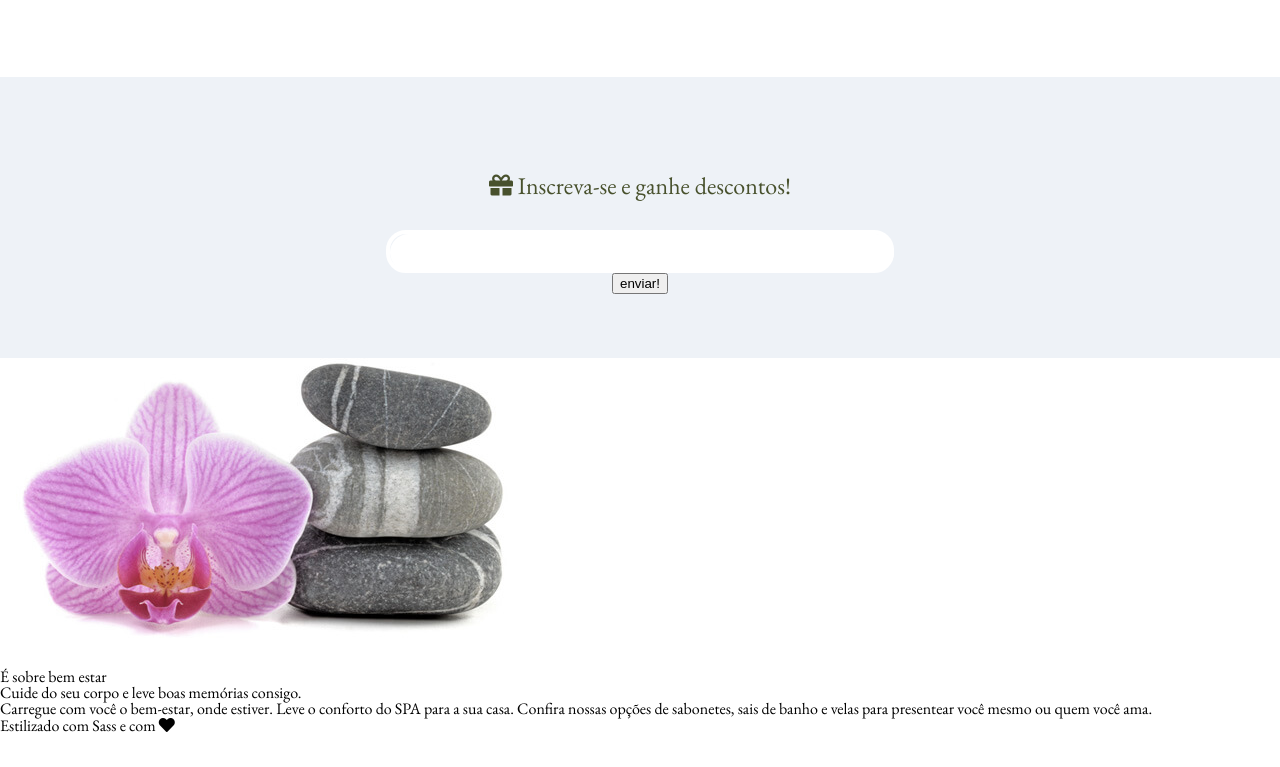
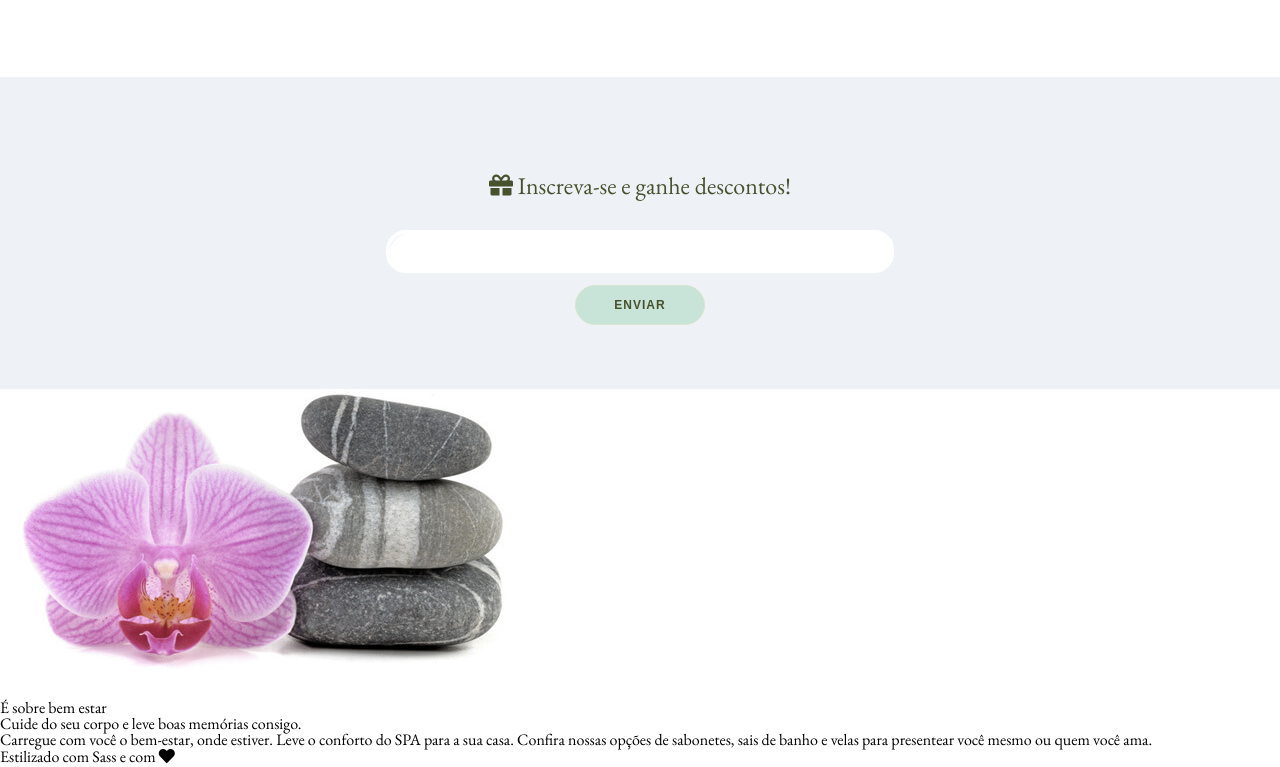
Before and after one commit to robs-am/spa-sass, a plain HTML site: page index.html in a window 1280 px wide. Shown: the part 1127-1894 px from the top of the page. Before the commit the page ends 1863 px from the top, so only its background shows below. Drawn offline with nearby package versions, Linux system fonts and the light colour scheme.

Commit message:
git add button

```diff
--- a/index.html
+++ b/index.html
@@ -90,7 +90,7 @@
           <div class="input">
             <input type="email" />
           </div>
-          <button>enviar!</button>
+          <button>enviar</button>
         </form>
       </div>
     </section>
--- a/styles/components/_cupom.scss
+++ b/styles/components/_cupom.scss
@@ -34,4 +34,28 @@
         outline:none;
     }
   }
+  button {
+    text-transform: uppercase;
+    margin-top: .75rem;
+    outline: none;
+    height: 40px;
+    text-align: center;
+    width:130px;
+    background-color: #c8e3d7;
+    border: 1px solid#d8e7cd;
+    color:$cor-primaria;
+    letter-spacing: 1px;
+    font-size: 12px;
+    font-weight: bold;
+    cursor: pointer;
+    border-radius: 40px;
+    &:hover {
+        background-color:#b3dac7;
+        border-color:#a7d8bb;
+    }
+
+
+
+
 }
+}
```
Also changed, not shown: styles/styles.css, 1 other file.
